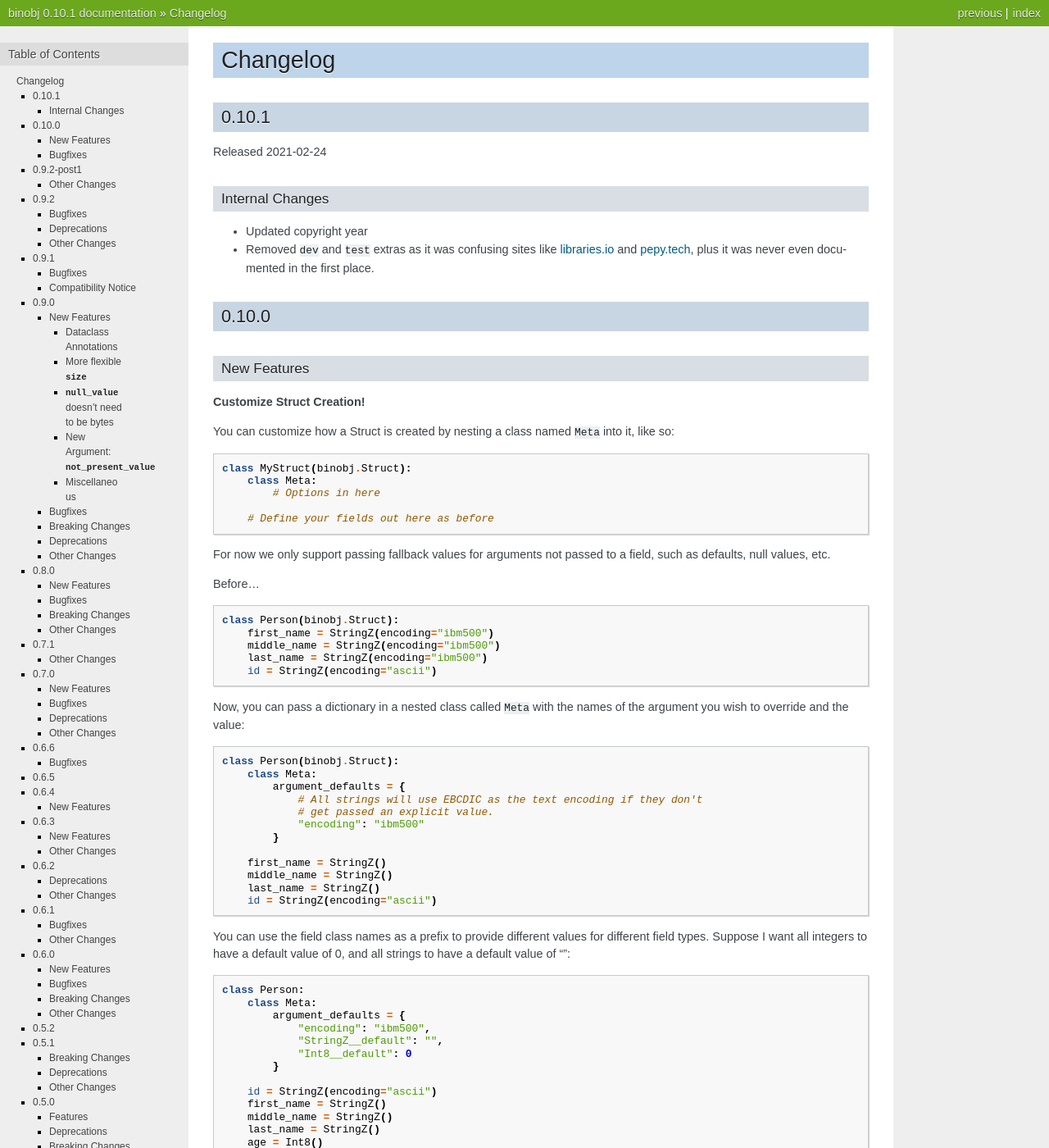
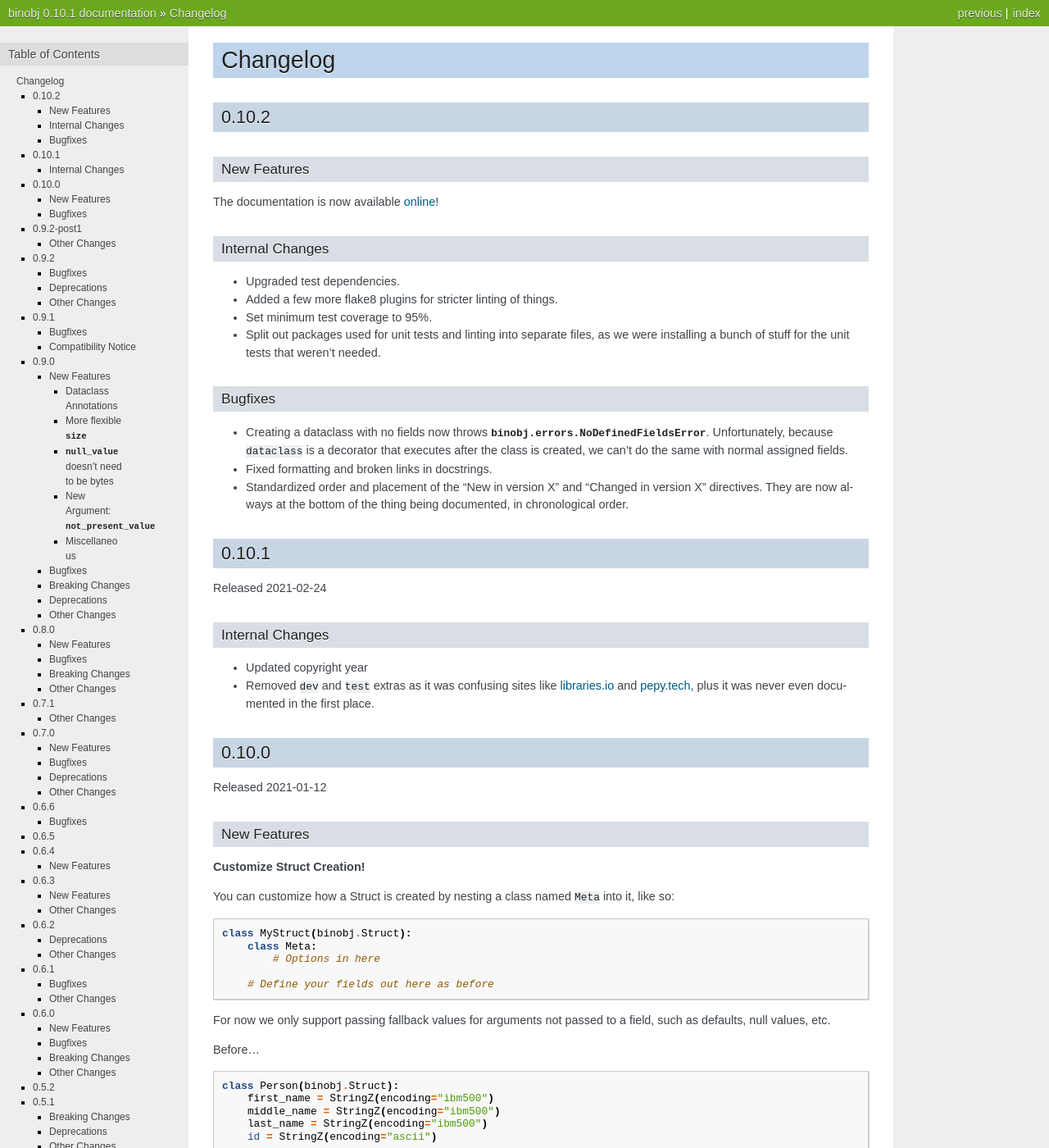
Before and after one commit to dargueta/binobj, a Sphinx documentation site: the page built from docs/source/CHANGELOG.rst, in a window 1280 px wide and 1400 px high. Shown: the whole window at 82% size. Built offline with Sphinx 7.4.7, drawn with Linux system fonts in a browser that asks for light colours.

Commit message:
Update changelog

```diff
--- a/docs/source/CHANGELOG.rst
+++ b/docs/source/CHANGELOG.rst
@@ -1,5 +1,35 @@
 Changelog
 =========
+
+0.10.2
+------
+
+New Features
+~~~~~~~~~~~~
+
+The documentation is now available `online`_!
+
+.. _online: https://dargueta.github.io/binobj/
+
+Internal Changes
+~~~~~~~~~~~~~~~~
+
+* Upgraded test dependencies.
+* Added a few more flake8 plugins for stricter linting of things.
+* Set minimum test coverage to 95%.
+* Split out packages used for unit tests and linting into separate files, as we were
+  installing a bunch of stuff for the unit tests that weren't needed.
+
+Bugfixes
+~~~~~~~~
+
+* Creating a dataclass with no fields now throws :class:`binobj.errors.NoDefinedFieldsError`.
+  Unfortunately, because ``dataclass`` is a decorator that executes after the class is
+  created, we can't do the same with normal assigned fields.
+* Fixed formatting and broken links in docstrings.
+* Standardized order and placement of the "New in version X" and "Changed in version X"
+  directives. They are now always at the bottom of the thing being documented, in
+  chronological order.
 
 0.10.1
 ------
@@ -16,6 +46,8 @@ Internal Changes
 
 0.10.0
 ------
+
+Released 2021-01-12
 
 New Features
 ~~~~~~~~~~~~
```
